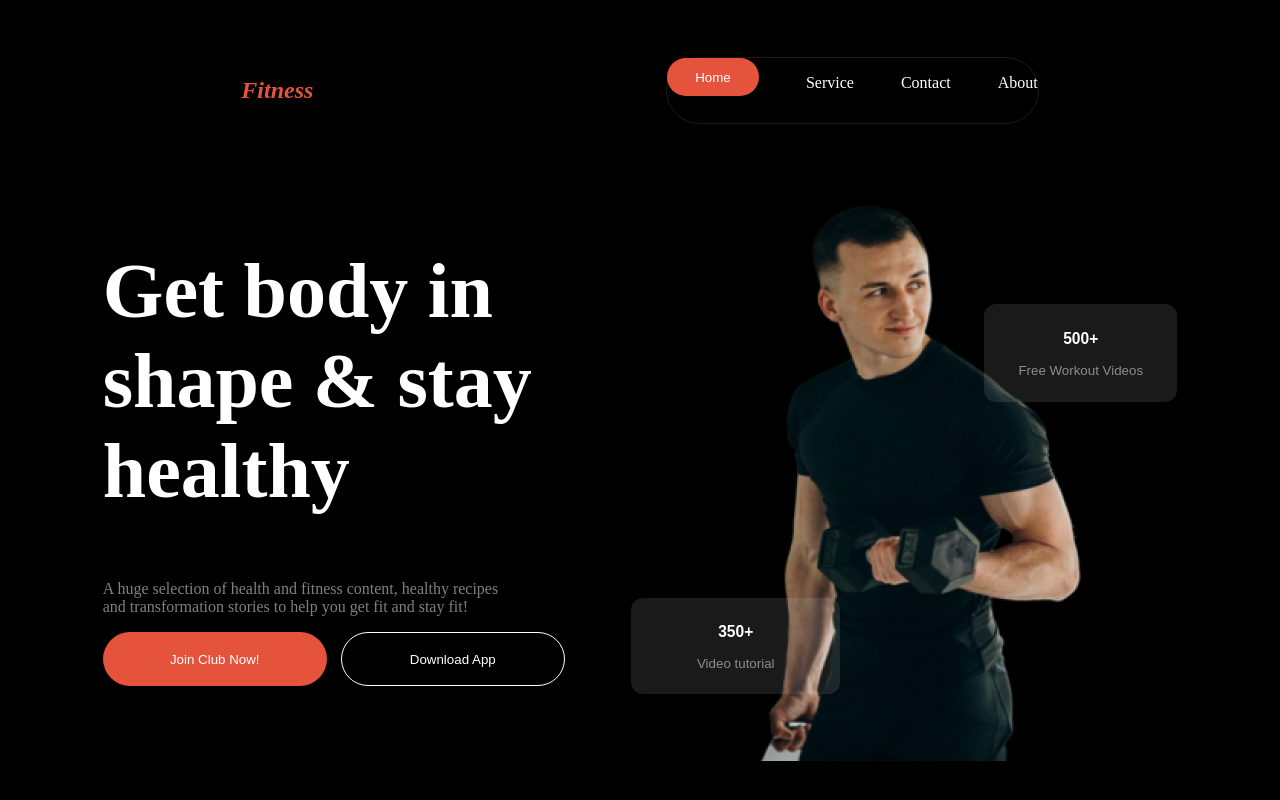
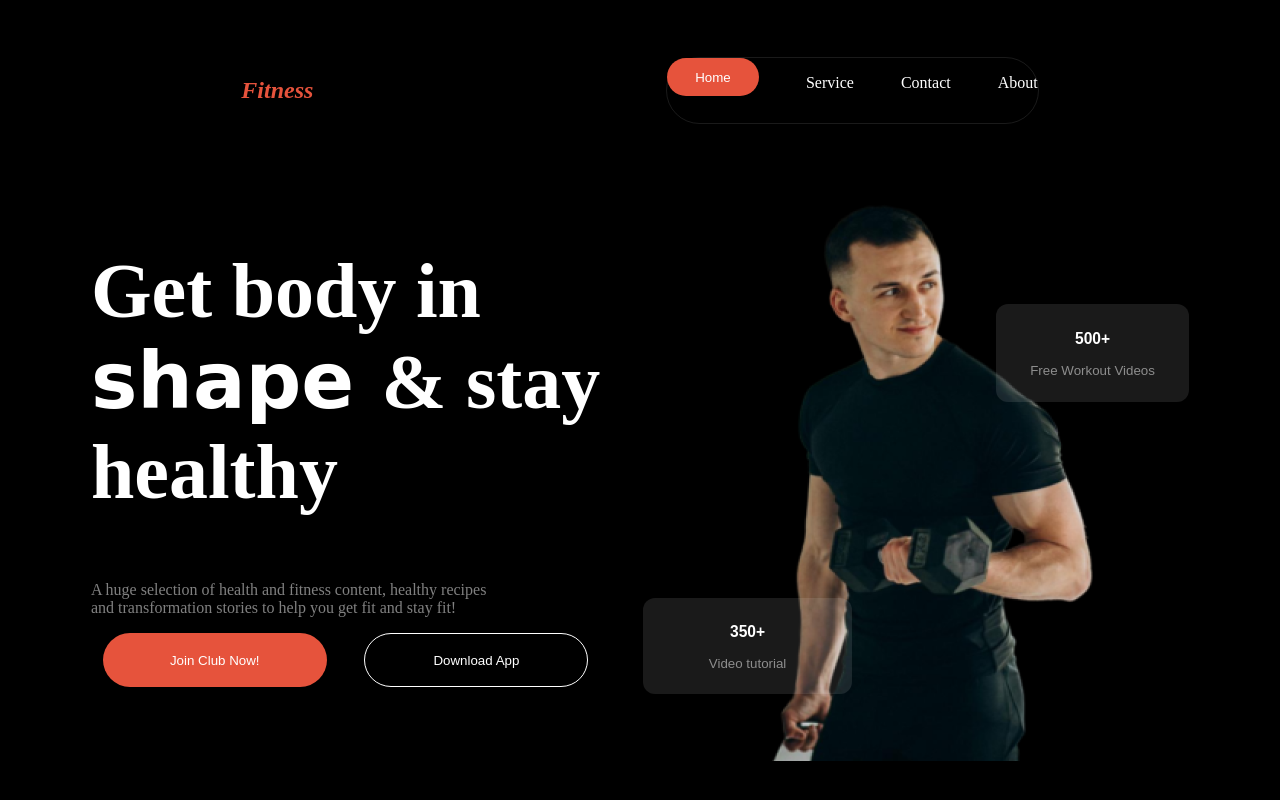
Before and after one commit to radwaahamad51/assignment-2.0, a plain HTML site: page index.html in a window 1280 px wide. Shown: the top 800 px of the page. Drawn offline with Linux system fonts and the light colour scheme.

Commit message:
final add

```diff
--- a/style.css
+++ b/style.css
@@ -2,7 +2,12 @@ body{
     background-color: black;
 }
 /* shear-style */
+#text{
+    /* font-family: "Work Sans", sans-serif; */
+    font-family: "Grey Qo", cursive;
 
+
+}
 .colorwi{
     color: white;
 }
```
